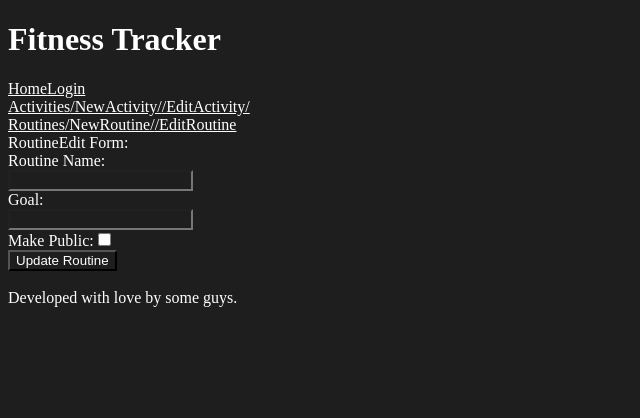
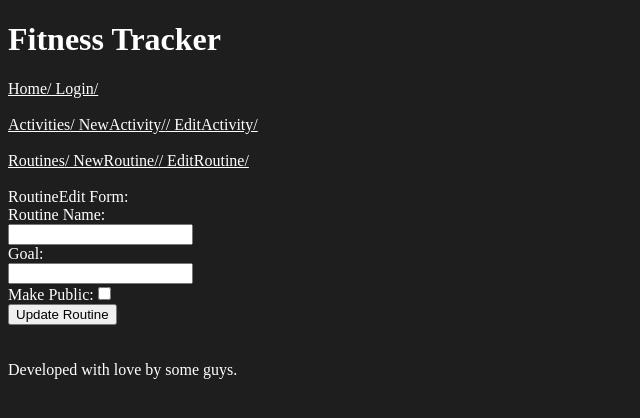
Before and after one commit to andrew-brandon-team/FitnessFrontEnd, a React (Create React App) app: page /edit-routine in a window 1280 px wide. Shown: the top 418 px of the page, without its empty margins (0-640 px from the left). Built offline with nearby package versions, Linux system fonts and the light colour scheme; no server answers.

Commit message:
made website easier to read with minor styling and breaks

```diff
--- a/public/style.css
+++ b/public/style.css
@@ -1,4 +1,14 @@
-* {
+body {
   color: white;
   background-color: #1e1e1e;
 }
+
+a {
+  color: white;
+}
+
+.preview-item {
+  border: 3px solid white;
+  background-color: gray;
+  margin: 15px;
+}
--- a/src/components/Activities.js
+++ b/src/components/Activities.js
@@ -5,7 +5,6 @@ const Activities = () => {
   const reverseActivities = [...activities].reverse();
   return (
     <div className="products-page-container">
-        <br />
 
         {/* <div className="create-or-search">
             {/* Add New Activity */}
@@ -26,9 +25,9 @@ const Activities = () => {
 
         reverseActivities && reverseActivities.length ? reverseActivities.map((activity, idx) => {
 
-                return <div key={idx}>
+                return <div className="preview-item" key={idx}>
 
-                    <Link to={`/activities/${activity._id}`}><span><b>{activity.name}</b></span></Link>
+                    <Link to={`/activities/${activity.id}`}><span><b>{activity.name}</b></span></Link>
 
                     <p><span>{activity.description}</span></p>
                     </div>
--- a/src/components/App.js
+++ b/src/components/App.js
@@ -75,12 +75,15 @@ const App = () => {
       </h1>
 
       <Navbar />
+      <br />
 
       <Outlet context={{
           routinesObj: [routines, setRoutines],
           activitiesObj: [activities, setActivities],
           profileObj: [currentProfile, setCurrentProfile]
         }} />
+
+      <br />
 
       <footer>
         Developed with love by some guys.
--- a/src/components/Navbar.js
+++ b/src/components/Navbar.js
@@ -9,21 +9,23 @@ const Navbar = () => {
 
         <Link to="/">Home</Link>
 
-        <Link to="login">Login</Link>
+        <Link to="login">/ Login/</Link>
+        <br />
         <br />
 
         <Link to="activities">Activities</Link>
 
-        <Link to="add-activity">/NewActivity/</Link>
+        <Link to="add-activity">/ NewActivity/</Link>
 
-        <Link to="edit-activity">/EditActivity/</Link>
+        <Link to="edit-activity">/ EditActivity/</Link>
+        <br />
         <br />
 
         <Link to="routines">Routines</Link>
 
-        <Link to="add-routine">/NewRoutine/</Link>
+        <Link to="add-routine">/ NewRoutine/</Link>
 
-        <Link to="edit-routine">/EditRoutine</Link>
+        <Link to="edit-routine">/ EditRoutine/</Link>
 
       </nav>
 
--- a/src/components/RoutineAdd.js
+++ b/src/components/RoutineAdd.js
@@ -45,7 +45,9 @@ const RoutineAdd = () => {
   }
   function updateIsPublic(event) {
     setIsPublic(event.target.checked)
-    console.log(isPublic)
+    console.log('isPublic:', isPublic)
+    console.log('isChecked:', event.target.checked)
+    console.log('!isChecked:', !event.target.checked)
   }
 
   return (
--- a/src/components/RoutineEdit.js
+++ b/src/components/RoutineEdit.js
@@ -39,7 +39,9 @@ const RoutineEdit = () => {
 
   function editIsPublic (event) {
     setIsPublic (event.target.checked)
-    console.log (event.target.checked)
+    console.log('isPublic:', isPublic)
+    console.log('isChecked:', event.target.checked)
+    console.log('!isChecked:', !event.target.checked)
   }
 
   return (
--- a/src/components/Routines.js
+++ b/src/components/Routines.js
@@ -7,13 +7,12 @@ const Routines = () => {
 
   return (
     <div>
-      Routines
       {
       reverseRoutines && reverseRoutines.length ? reverseRoutines.map((routine, idx) => {
           // console.log(routine)
-          return <div className="routine" key = {idx}>
+        return <div className="preview-item" key = {idx}>
 
-              <Link to={`/routines/${routine._id}`}><span><b>{routine.name}</b></span></Link>
+            <Link to={`/routines/${routine.id}`}><span><b>{routine.name}</b></span></Link>
 
             <p><span>{routine.goal}</span></p>
 
```
Lines whose indentation alone changed are shown as unchanged.
